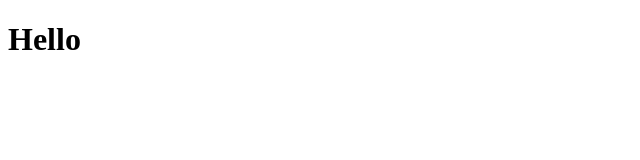
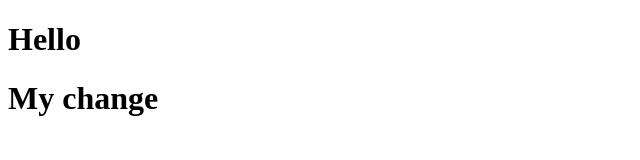
Before and after one commit to shiva2925/git-demo, a plain HTML site: page index.html in a window 1280 px wide. Shown: the whole page, without its empty margins (0-640 px from the left). Drawn offline with Linux system fonts and the light colour scheme.

Commit message:
my change linde added

```diff
--- a/index.html
+++ b/index.html
@@ -7,5 +7,6 @@
 </head>
 <body>
     <h1>Hello</h1>
+    <h1>My change</h1>
 </body>
 </html>
```
